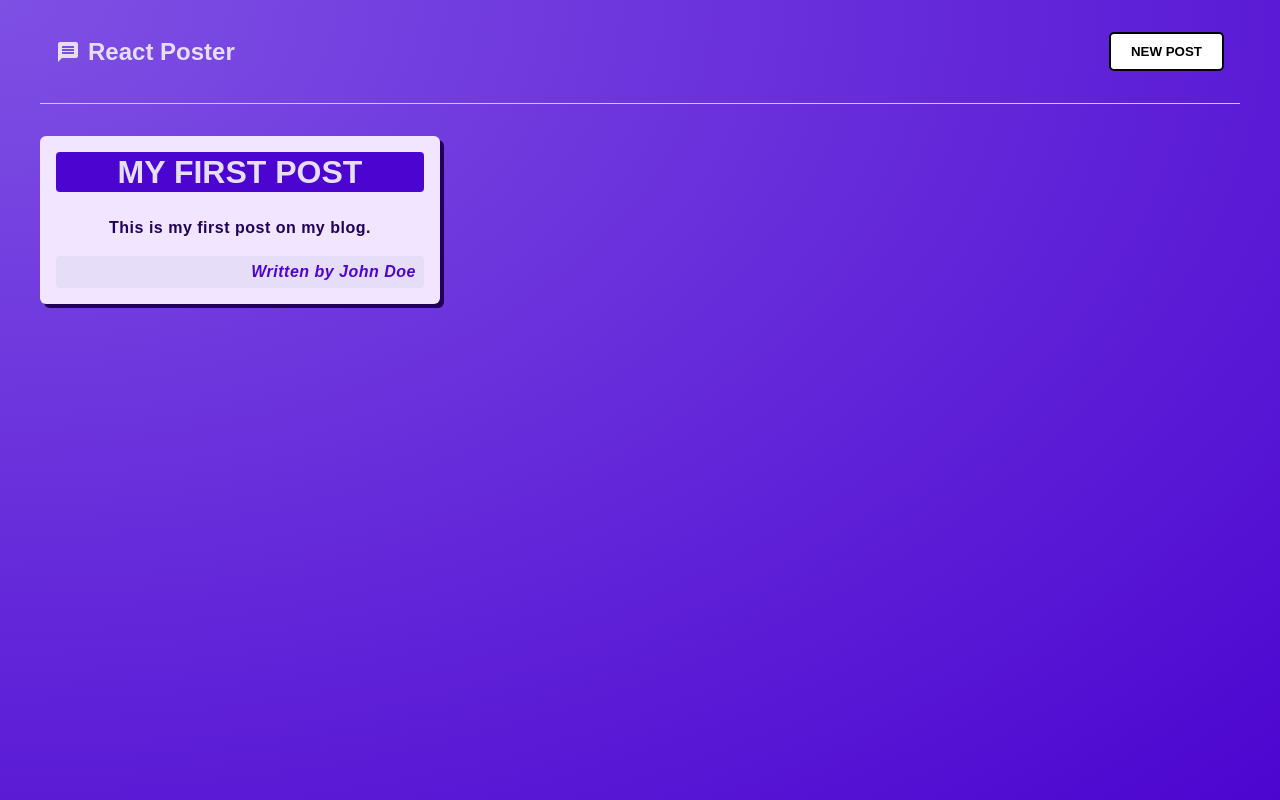
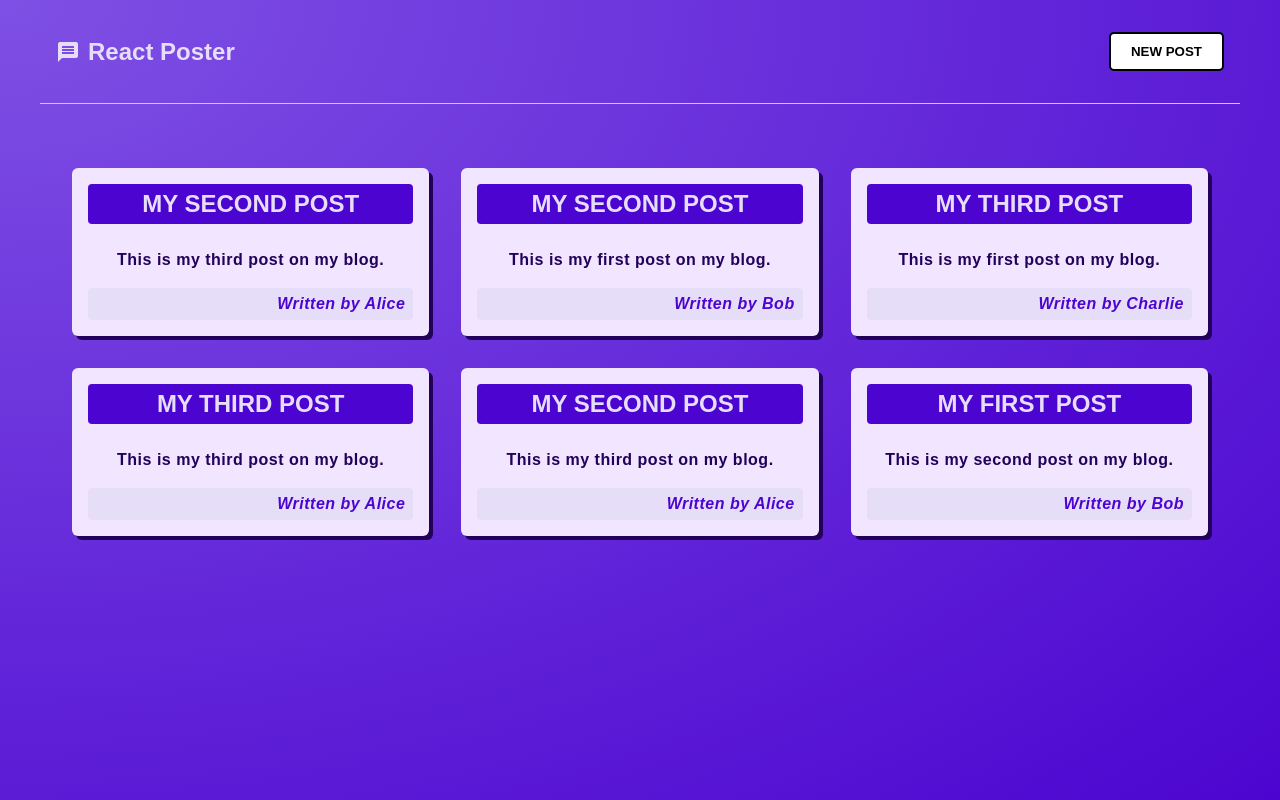
Before and after one commit to Abdulzizi/react-refresher, a React (Vite) app: page / in a window 1280 px wide. Built offline with nearby package versions, Linux system fonts and the light colour scheme.

Commit message:
add postlist

```diff
--- a/src/App.jsx
+++ b/src/App.jsx
@@ -1,12 +1,26 @@
 import MainHeader from './components/MainHeader/MainHeader';
-import Post from './components/Post/Post';
+import PostList from './components/PostList/PostList';
+
+const names = ['Alice', 'Bob', 'Charlie'];
+const body = ['This is my first post on my blog.', 'This is my second post on my blog.', 'This is my third post on my blog.'];
+const titles = ['My First Post', 'My Second Post', 'My Third Post'];
+
+const choosenRandomElement = (arr) => {
+  return arr[Math.floor(Math.random() * arr.length)];
+}
+
+const posts = Array.from({ length: 6 }, () => ({
+  title: choosenRandomElement(titles),
+  body: choosenRandomElement(body),
+  author: choosenRandomElement(names)
+}));
 
 function App() {
   return (
     <div className="App">
         <MainHeader />
       <main>
-        <Post title="My First Post" body="This is my first post on my blog." author="John Doe" />
+        <PostList posts={posts} />
       </main>
     </div>
   );
--- a/src/components/Post/Post.jsx
+++ b/src/components/Post/Post.jsx
@@ -2,13 +2,11 @@ import classes from "./Post.module.css";
 
 function Post({ title, body, author }) {
   return (
-    <>
-      <div className={classes.post}>
+      <li className={classes.post}>
         <h1>{title}</h1>
         <p>{body}</p>
         <p className={classes.author}>Written by {author}</p>
-      </div>
-    </>
+      </li>
   );
 }
 
--- a/src/components/Post/Post.module.css
+++ b/src/components/Post/Post.module.css
@@ -20,7 +20,7 @@
 }
 
 .post > h1 {
-    font-size: 2rem;
+    font-size: 1.5rem;
     font-weight: 900;
     text-transform: uppercase;
     margin: 0 0 0.5rem;
@@ -52,3 +52,14 @@
     display: flex;
     justify-content: flex-end;
 }
+
+@keyframes animate-in {
+  from {
+    opacity: 0;
+    transform: translateY(1rem);
+  }
+  to {
+    opacity: 1;
+    transform: translateY(0);
+  }
+}
--- /dev/null
+++ b/src/components/PostList/PostList.jsx
@@ -0,0 +1,19 @@
+import Post from '../Post/Post';
+import classes from "./PostList.module.css";
+
+function PostList({posts}) {
+    return (
+        <ul className={classes.postList}>
+            {posts.map((post, index) => (
+                <Post
+                    key={index}
+                    title={post.title}
+                    body={post.body}
+                    author={post.author}
+                />
+            ))}
+        </ul>
+    )
+}
+
+export default PostList;
--- /dev/null
+++ b/src/components/PostList/PostList.module.css
@@ -0,0 +1,8 @@
+.postList {
+    list-style: none;
+    padding: 2rem;
+    margin: 0;
+    display: grid;
+    grid-template-columns: repeat(3, minmax(250px, 1fr));
+    gap: 2rem;
+}
```
